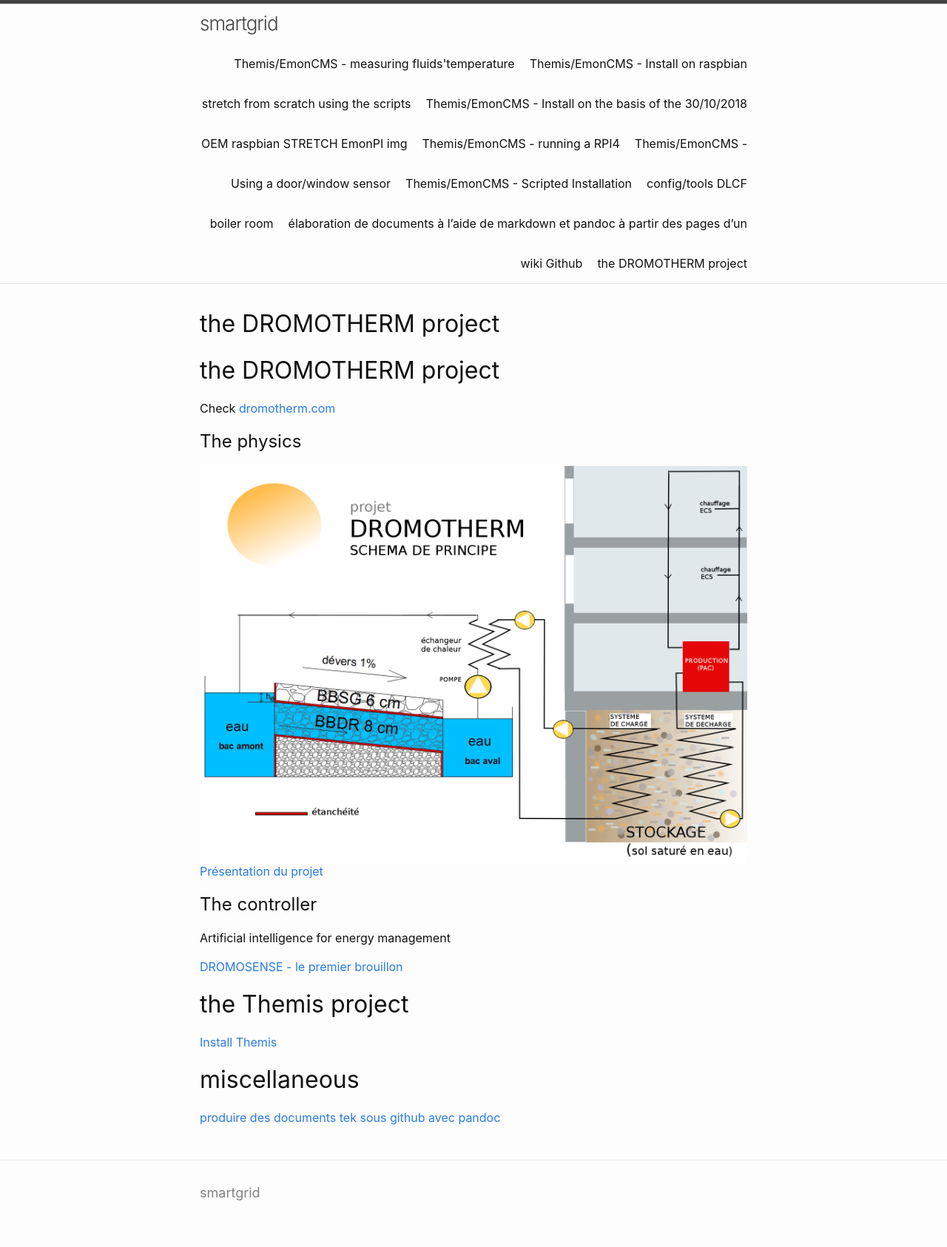
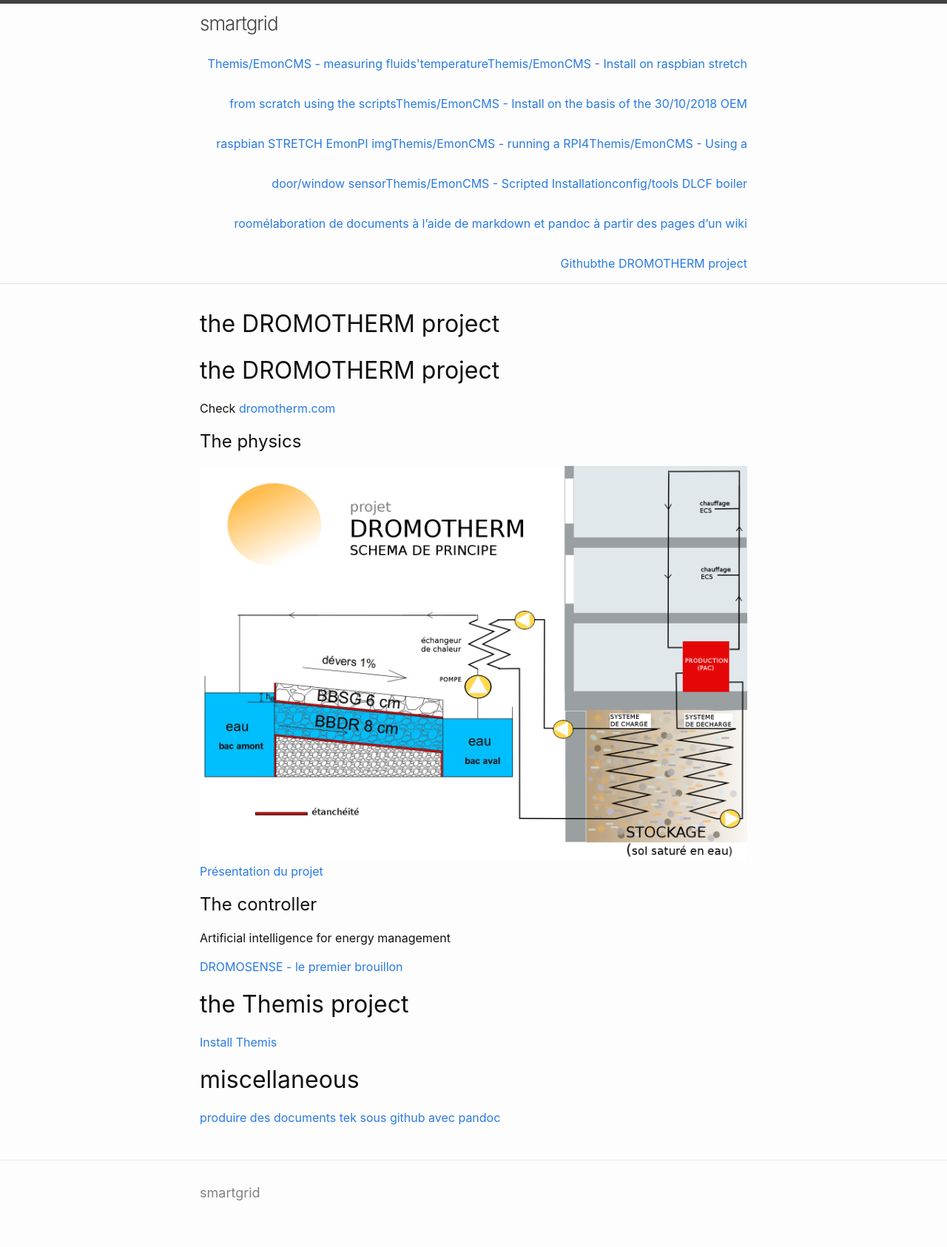
Before and after one commit to alexandrecuer/smartgrid, a Jekyll site: the page built from README.md, in a window 1280 px wide. Shown: the whole page at 74% size. Built offline with Jekyll 4.4.1, drawn with Linux system fonts in a browser that asks for light colours; our own code applies the rules of GitHub Pages for plain Markdown files.

Commit message:
Update header.html

```diff
--- a/_includes/header.html
+++ b/_includes/header.html
@@ -17,11 +17,11 @@
           </span>
         </label>
 
-        <div class="trigger">
+        <div>
           {%- for path in page_paths -%}
             {%- assign my_page = site.pages | where: "path", path | first -%}
             {%- if my_page.title -%}
-            <a class="page-link" href="{{ my_page.url | relative_url }}">{{ my_page.title | escape }}</a>
+            <a href="{{ my_page.url | relative_url }}">{{ my_page.title | escape }}</a>
             {%- endif -%}
           {%- endfor -%}
         </div>
```
